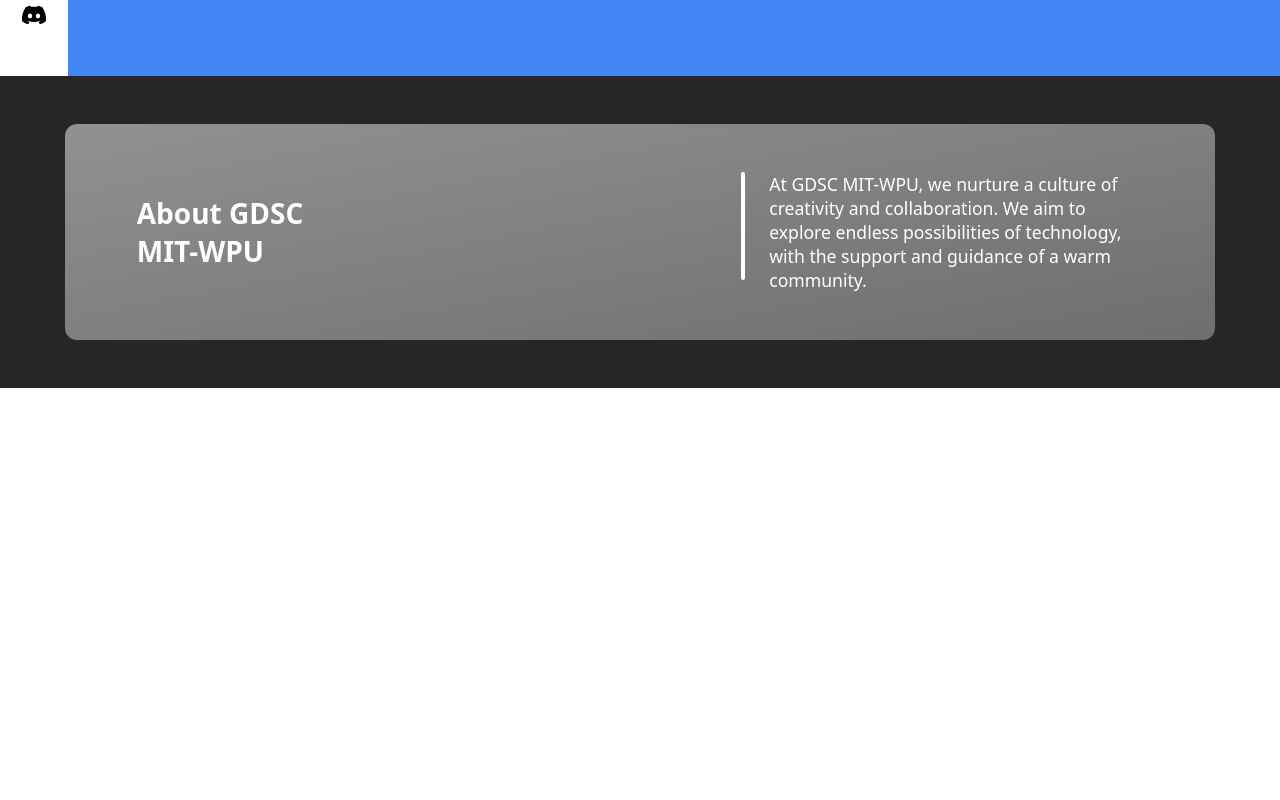
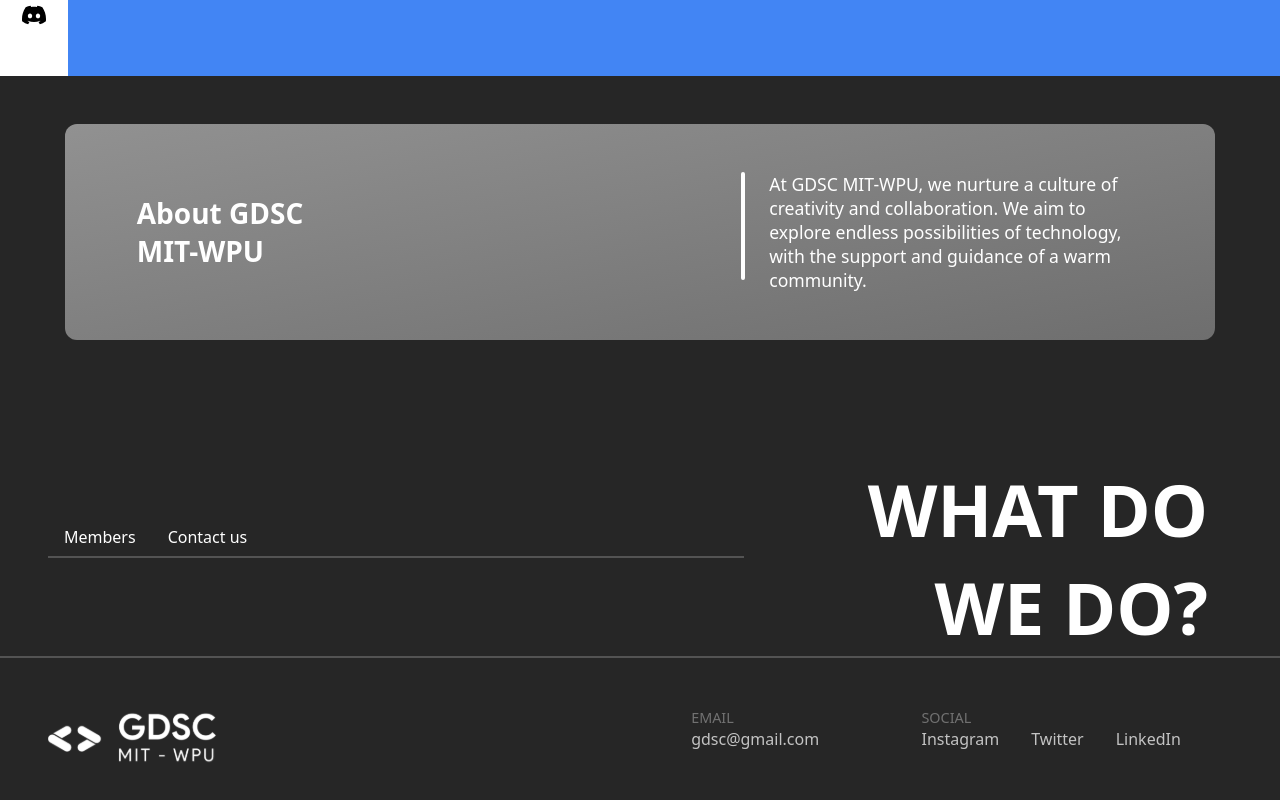
Before and after one commit to aadityyxa/gdsc-site-repo, a React (Vite) app: page / in a window 1280 px wide. Shown: the part 724-1524 px from the top of the page. Before the commit the page ends 1112 px from the top, so only its background shows below. Built offline with nearby package versions, Linux system fonts and the light colour scheme.

Commit message:
added slider headings

```diff
--- a/src/pages/homepage/homepage.css
+++ b/src/pages/homepage/homepage.css
@@ -16,6 +16,7 @@
     width:85%;
     padding:48px 72px;
     border-radius:12px;
+    margin-bottom:72px;
 
 }
 
@@ -38,3 +39,43 @@
     border-radius:50px;
     position:relative;
 }
+
+.slider-heading-section{
+    display:grid;
+    grid-template: 1fr 1fr/3fr 2fr;
+    background: #262626;
+    color: white;
+    padding-right:72px;
+    padding-left:48px;
+}
+
+
+.slider-heading-section div:first-child{
+    grid-row:1/2;
+    grid-column:1/2;
+    display:flex;
+    align-items: flex-end;
+    gap:32px;
+    padding-left:16px;
+    padding-bottom:8px;
+    border-bottom:2px solid #535353;
+}
+
+.slider-heading-section div:nth-of-type(2) {
+    grid-column:1/2;
+    grid-row:2/3;
+}
+
+.slider-heading-section h1{
+    grid-column:2/3;
+    font-size:72px;
+    text-align: right;
+}
+
+.slider-heading-section h1:first-child{
+    grid-row:1/2;
+}
+
+.slider-heading-section h1:nth-of-type(2) {
+    grid-row:2/3;
+}
--- a/src/pages/homepage/homepage.jsx
+++ b/src/pages/homepage/homepage.jsx
@@ -1,5 +1,6 @@
 import Navbar from '../../common-components/navbar/navbar'
 import Hero from '../../common-components/hero/hero'
+import Footer from '../../common-components/footer/footer'
 import './homepage.css'
 
 export default function Homepage() {
@@ -21,6 +22,26 @@
                     </div>
                 </div>
             </div>
+
+            <div className="slider-heading-section">
+                <div>
+                    <span>Members</span>
+                    <span>Contact us</span>
+                </div>
+
+                <div>
+
+                </div>
+
+                <h1>WHAT DO</h1>
+                <h1>WE DO?</h1>
+            </div>
+
+            <div className="image-slider">
+
+            </div>
+
+            <Footer />
         </>
     )
 }
```
Also changed, not shown: src/pages/homepage/contact.jsx (deleted).
